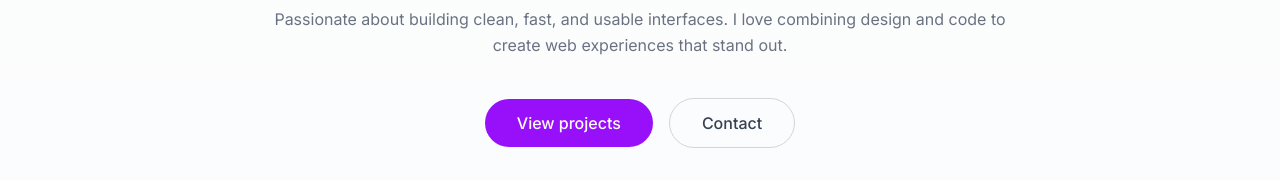
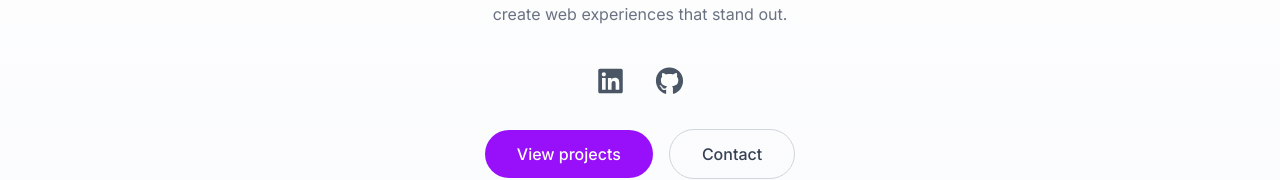
Before and after one commit to javier-munoz-rodelgo/portfolio, a Next.js app: page /en in a window 1280 px wide. Shown: the part 387-567 px from the top of the page. Built offline with nearby package versions, Linux system fonts and the light colour scheme; no server answers.

Commit message:
feat: add Linkedin and GitHub links on Hero section

```diff
--- a/app/components/Hero.tsx
+++ b/app/components/Hero.tsx
@@ -2,6 +2,9 @@
 
 import { motion } from "framer-motion";
 import Link from "next/link";
+
+import { FontAwesomeIcon } from "@fortawesome/react-fontawesome";
+import { SOCIALS } from "../data/socials";
 
 export default function Hero({ dict }: { dict: any }) {
   return (
@@ -41,6 +44,25 @@ export default function Hero({ dict }: { dict: any }) {
           {dict.description}
         </motion.p>
 
+        {/* Social Links */}
+        <div className="flex items-center justify-center gap-6 mb-8">
+          {SOCIALS.map((social) => (
+            <a
+              key={social.name}
+              href={social.url}
+              target="_blank"
+              rel="noopener noreferrer"
+              className="text-gray-600 hover:text-purple-600 hover:scale-110 transition-all duration-300 transform"
+              aria-label={social.name}
+            >
+              <FontAwesomeIcon
+                icon={social.icon}
+                style={{ fontSize: "28px" }}
+              />
+            </a>
+          ))}
+        </div>
+
         {/* CTA principal */}
         <motion.div
           initial={{ opacity: 0 }}
--- /dev/null
+++ b/app/data/socials.ts
@@ -0,0 +1,14 @@
+import { faGithub, faLinkedin } from "@fortawesome/free-brands-svg-icons";
+
+export const SOCIALS = [
+  {
+    name: "LinkedIn",
+    url: "https://www.linkedin.com/in/javier-muñoz-rodelgo-6582b9135/",
+    icon: faLinkedin,
+  },
+  {
+    name: "GitHub",
+    url: "https://github.com/javier-munoz-rodelgo",
+    icon: faGithub,
+  },
+];
--- a/package.json
+++ b/package.json
@@ -12,6 +12,9 @@
   },
   "dependencies": {
     "@formatjs/intl-localematcher": "0.7.4",
+    "@fortawesome/fontawesome-svg-core": "7.1.0",
+    "@fortawesome/free-brands-svg-icons": "7.1.0",
+    "@fortawesome/react-fontawesome": "3.1.1",
     "@vercel/analytics": "1.6.1",
     "clsx": "2.1.1",
     "flag-icons": "7.5.0",
```
Also changed, not shown: 1 other file (tests, documents, lock files or other folders).
